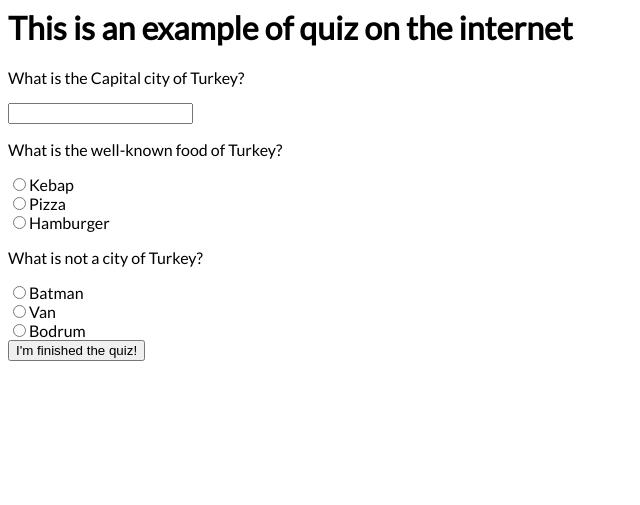
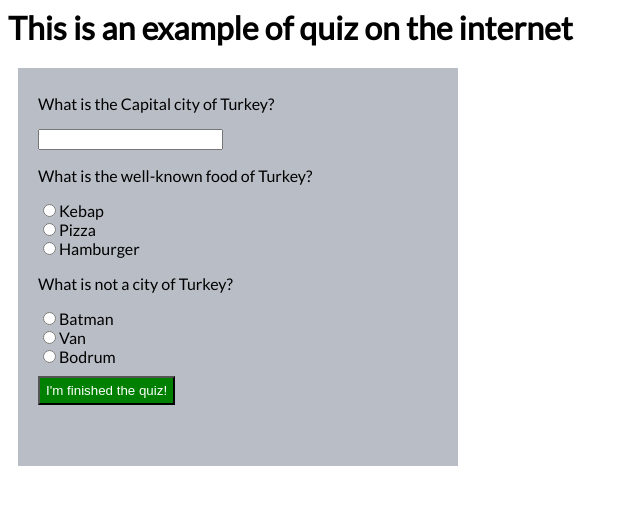
Before and after one commit to sevilcoskun/FirstJSProject, a PHP site: page / in a window 1280 px wide. Shown: the top 505 px of the page, without its empty margins (0-640 px from the left). Run offline with PHP 8.4, Linux system fonts and the light colour scheme.

Commit message:
fix some styles

```diff
--- a/index.html
+++ b/index.html
@@ -23,7 +23,7 @@
 		<input id = "answer3" type="radio" name ="answer3" value="Van">Van</input><br>
 		<input id = "answer3" type="radio" name ="answer3" value="Bodrum">Bodrum</input><br>
 
-		<input id = "finish" type = "button" value = "I'm finished the quiz!" onclick= "check();">
+		<input style="padding-block: 5px; margin-top: 10px; color: white; background-color: green;" id = "finish" type = "button" value = "I'm finished the quiz!" onclick= "check();">
 
 		<div id="after_submit">
 			<p id="message"></p>
--- a/main.js
+++ b/main.js
@@ -5,7 +5,7 @@ function check(){
     var answer3 = document.quiz.answer3.value;
     var correct = 0;
 
-    if(answer1 == ("Ankara" || "ankara"))
+    if((answer1 == "Ankara") || (answer1 == "ankara"))
         correct++;
     if(answer2 == "Kebap")
         correct++;
@@ -27,7 +27,9 @@ function check(){
     }
 
     document.getElementById("after_submit").style.visibility = "visible";
+
     document.getElementById("message").innerHTML = messages[range];
     document.getElementById("number_correct").innerHTML = "You got " + correct + " answer correctly.";
+    document.getElementById("img").style.width = "400px";
     document.getElementById("img").src = img[range];
 }
--- a/style.css
+++ b/style.css
@@ -1,6 +1,16 @@
 body{
 	font-family: 'Lato', sans-serif;
 }
+
+#quiz{
+	margin-left: 10px;
+	background: rgba(112, 122, 139, 0.486);
+	padding: 10px 20px 10px 20px;
+	width: 400px;
+	float: left;
+}
+
 #after_submit{
 	visibility: hidden;
+	width: 400px;
 }
```
